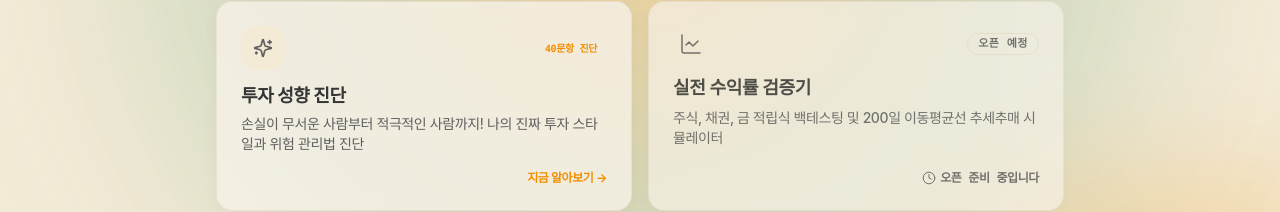
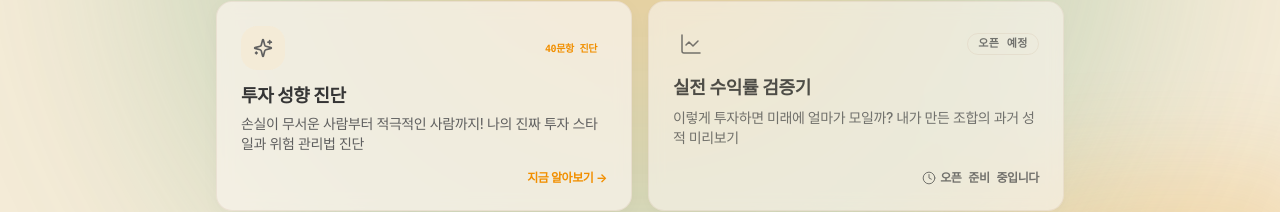
Before and after one commit to hajooi/jusik-app, a Next.js app: page /tools in a window 1280 px wide. Shown: the part 195-407 px from the top of the page. Built offline with nearby package versions, Linux system fonts and the light colour scheme.

Commit message:
Update simulator tool description with friendly beginner tone per user selection

```diff
--- a/src/app/tools/page.tsx
+++ b/src/app/tools/page.tsx
@@ -13,10 +13,10 @@ export default function ToolsPage() {
     },
     {
       title: '실전 수익률 검증기',
-      description: '주식, 채권, 금 적립식 백테스팅 및 200일 이동평균선 추세추매 시뮬레이터',
+      description: '이렇게 투자하면 미래에 얼마가 모일까? 내가 만든 조합의 과거 성적 미리보기',
       href: '/tools/simulate',
       icon: LineChart,
-      tag: '백테스터',
+      tag: '수익률 시뮬레이션',
       isComingSoon: true,
     },
   ];
--- a/src/app/tools/simulate/page.tsx
+++ b/src/app/tools/simulate/page.tsx
@@ -136,7 +136,7 @@ export default function SimulatorPage() {
           실전 수익률 검증기
         </h1>
         <p className="text-xs sm:text-sm text-[var(--text-secondary)] font-medium">
-          주식, 채권, 금 다각화 포트폴리오의 적립식 수익률과 200일선 추세매매 결과를 검증하세요.
+          이렇게 투자하면 미래에 얼마가 모일까? 주식·채권·금 비율별 과거 성적을 한눈에 알아보세요.
         </p>
       </div>
 
```
